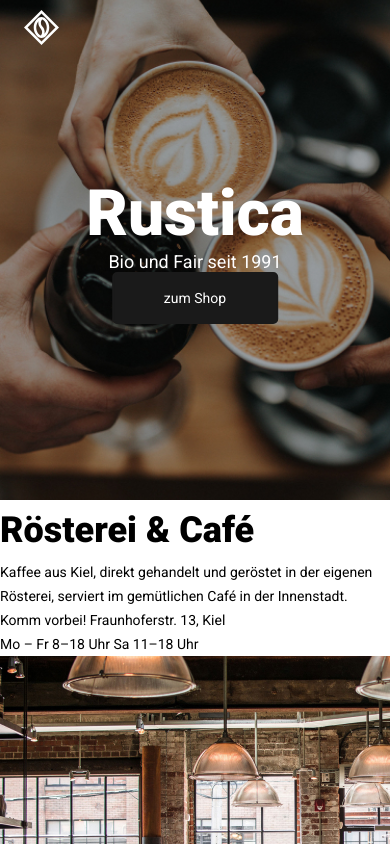
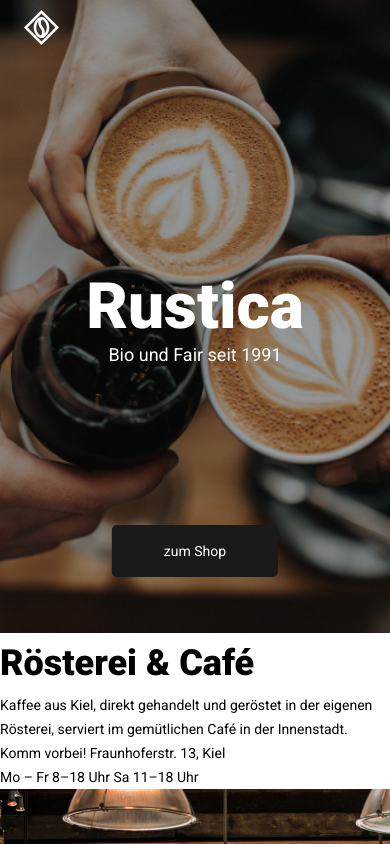
Before and after one commit to norrrma/coffee_roastery, a website built with Parcel: page src/index.html in a window 390 px wide. Shown: the top 844 px of the page. Built offline with nearby package versions, Linux system fonts and the light colour scheme.

Commit message:
header button mobile complete

```diff
--- a/src/css/_components.scss
+++ b/src/css/_components.scss
@@ -13,12 +13,11 @@
 }
 
 .header {
-  height: 95vh;
+  height: 75vh;
   background-image: url(/img/FEND-Coffee-latte-art-3.jpg);
   background-size: cover;
   background-position: center;
   position: relative;
-  height: 500px;
   left: 0px;
   top: 0px;
 }
@@ -72,6 +71,10 @@
   font-size: 14px;
   display: inline-block;
   line-height: 18px;
+  position: absolute;
+  bottom: 3.5rem;
+  left: 50%;
+  transform: translate(-50%, 0);
 }
 
 .btn-dark {
--- a/src/index.html
+++ b/src/index.html
@@ -22,9 +22,9 @@
           <span class="heading-primary-main">Rustica</span>
           <span class="heading-primary-sub">Bio und Fair seit 1991</span>
         </h1>
+      </div>
+        <a href="#" class="btn btn-dark">zum Shop</a>
 
-        <a href="#" class="btn btn-dark">zum Shop</a>
-      </div>
     </header>
 
     <main>
```
